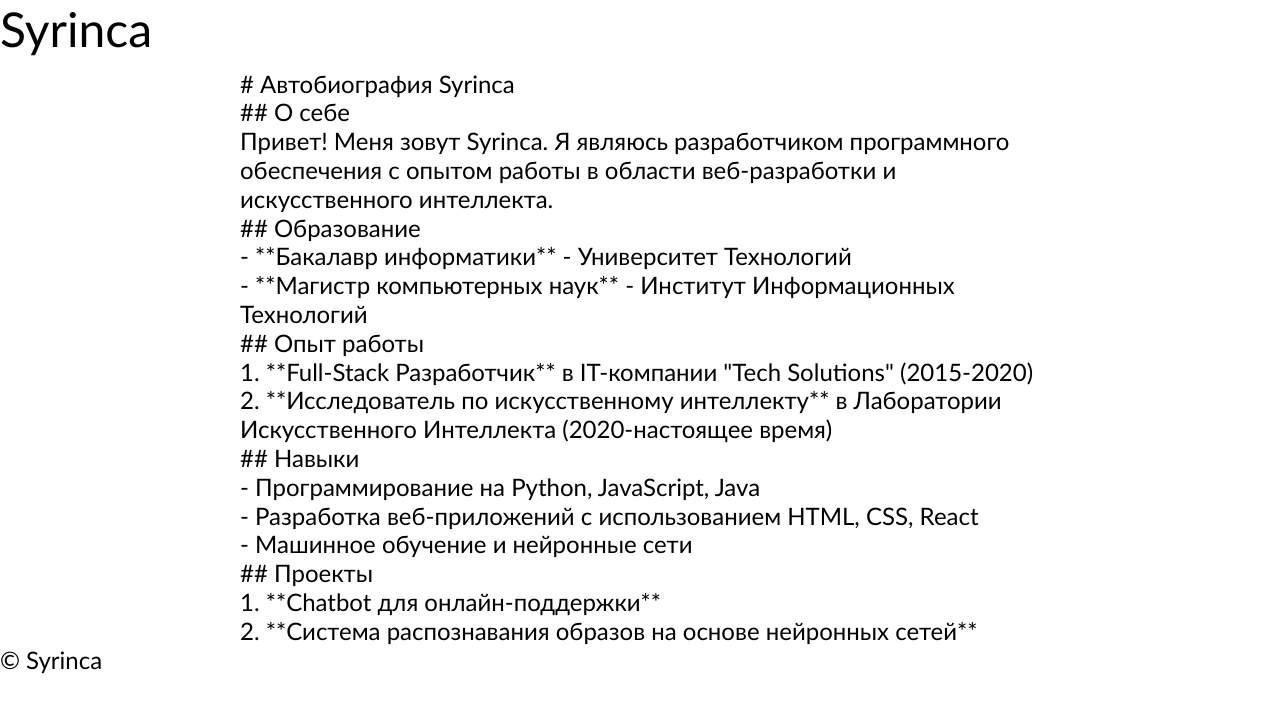
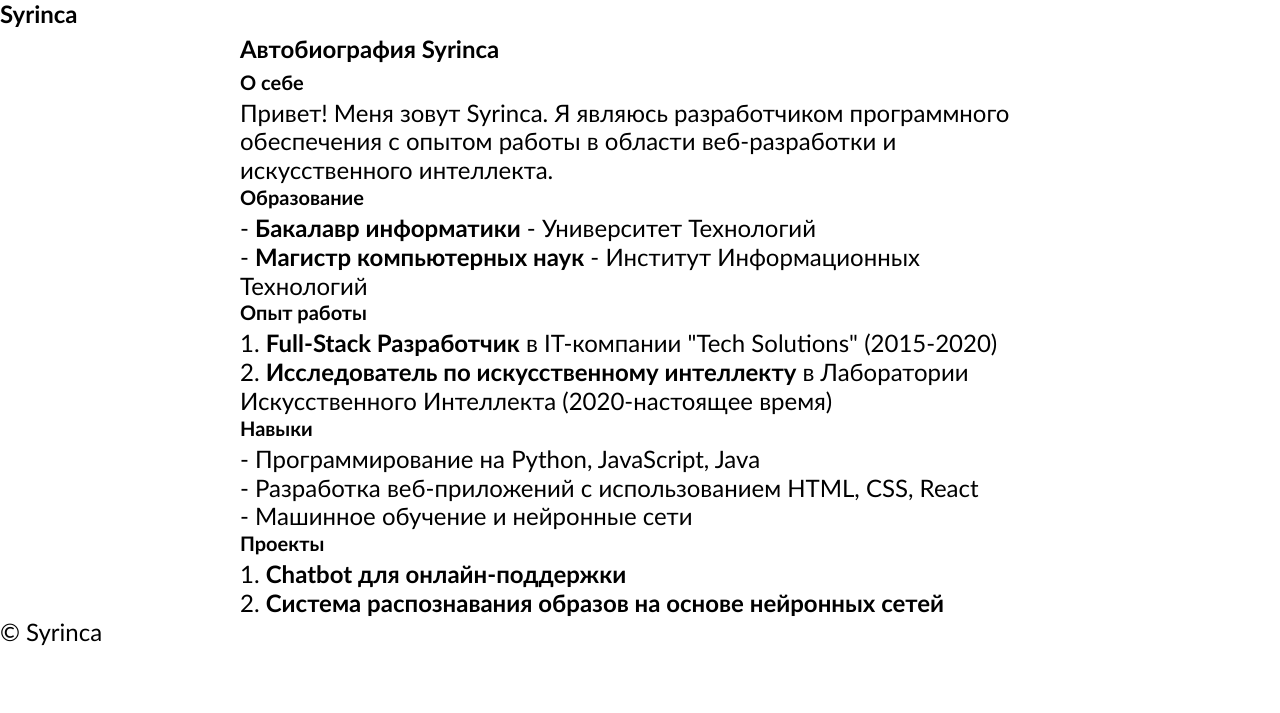
Before and after one commit to Syrinca/Syrinca.github.io, a Jekyll site: the page built from index.md, in a window 1280 px wide. Shown: the top 713 px of the page. Built offline with Jekyll 4.4.1, drawn with Linux system fonts in a browser that asks for light colours; some of the changed lines change nothing that is shown.

Commit message:
Update index.md

```diff
--- a/index.md
+++ b/index.md
@@ -5,23 +5,50 @@
 excerpt: Syrinca website
 ---
 
-<div style="text-align: center; display: flex; justify-content: center;">
-  <div style="max-width: 800px; text-align: left;">
-    # Автобиография Syrinca<br>
-    ## О себе<br>
-    Привет! Меня зовут Syrinca. Я являюсь разработчиком программного обеспечения с опытом работы в области веб-разработки и искусственного интеллекта.<br>
-    ## Образование<br>
-    - **Бакалавр информатики** - Университет Технологий<br>
-    - **Магистр компьютерных наук** - Институт Информационных Технологий<br>
-    ## Опыт работы<br>
-    1. **Full-Stack Разработчик** в IT-компании "Tech Solutions" (2015-2020)<br>
-    2. **Исследователь по искусственному интеллекту** в Лаборатории Искусственного Интеллекта (2020-настоящее время)<br>
-    ## Навыки<br>
+<style>
+  .container {
+    text-align: center;
+    display: flex;
+    justify-content: center;
+  }
+
+  .content {
+    max-width: 800px;
+    text-align: left;
+  }
+
+  h1 {
+    font-size: 24px;
+    font-weight: bold;
+  }
+
+  h2 {
+    font-size: 20px;
+    font-weight: bold;
+  }
+</style>
+
+<div class="container">
+  <div class="content">
+    <h1>Автобиография Syrinca</h1>
+    <h2>О себе</h2>
+    Привет! Меня зовут Syrinca. Я являюсь разработчиком программного обеспечения с опытом работы в области веб-разработки и искусственного интеллекта.
+
+    <h2>Образование</h2>
+    - <strong>Бакалавр информатики</strong> - Университет Технологий<br>
+    - <strong>Магистр компьютерных наук</strong> - Институт Информационных Технологий<br>
+
+    <h2>Опыт работы</h2>
+    1. <strong>Full-Stack Разработчик</strong> в IT-компании "Tech Solutions" (2015-2020)<br>
+    2. <strong>Исследователь по искусственному интеллекту</strong> в Лаборатории Искусственного Интеллекта (2020-настоящее время)<br>
+
+    <h2>Навыки</h2>
     - Программирование на Python, JavaScript, Java<br>
     - Разработка веб-приложений с использованием HTML, CSS, React<br>
     - Машинное обучение и нейронные сети<br>
-    ## Проекты<br>
-    1. **Chatbot для онлайн-поддержки**<br>
-    2. **Система распознавания образов на основе нейронных сетей**<br>
+
+    <h2>Проекты</h2>
+    1. <strong>Chatbot для онлайн-поддержки</strong><br>
+    2. <strong>Система распознавания образов на основе нейронных сетей</strong><br>
   </div>
 </div>
```
